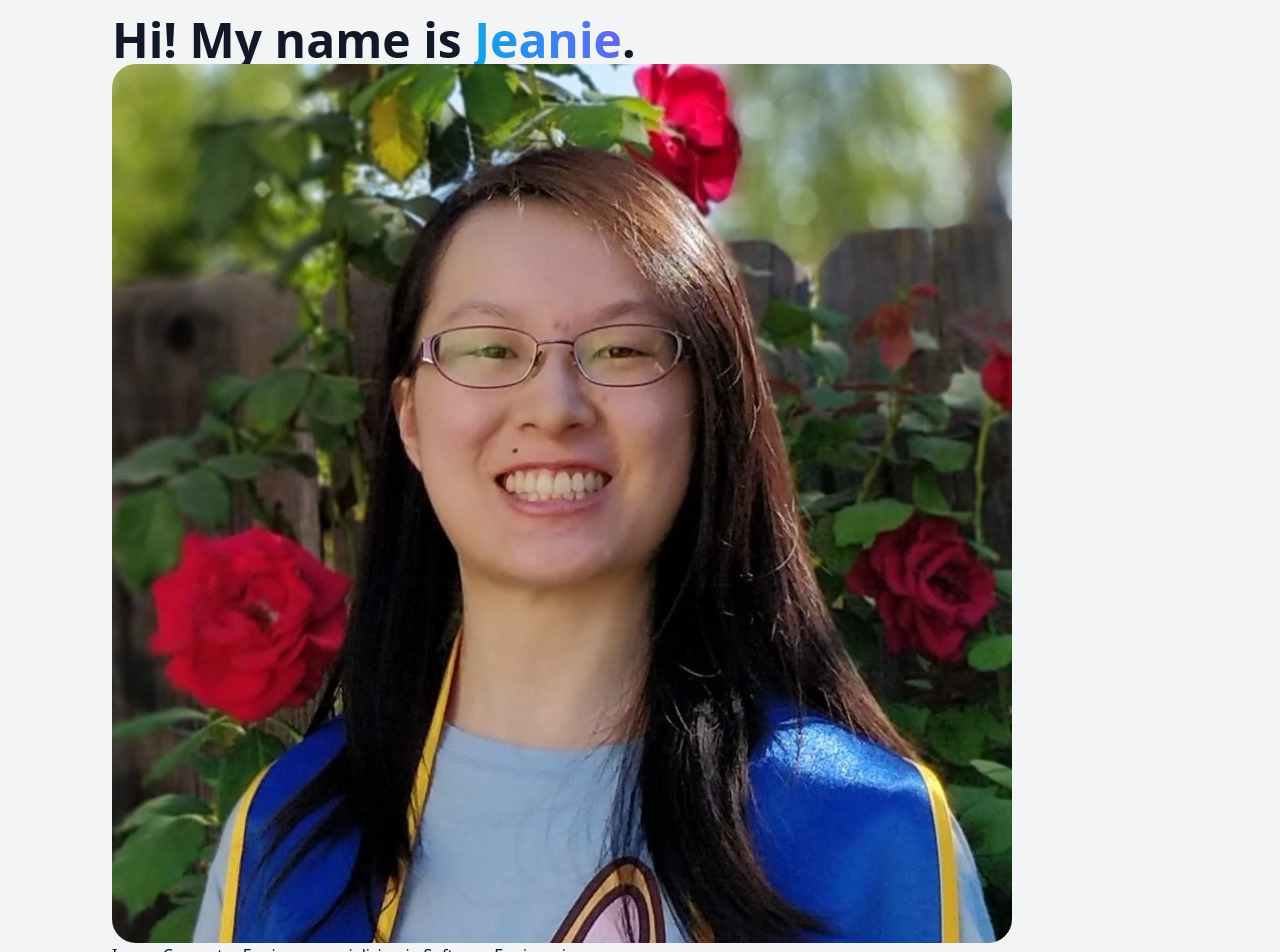
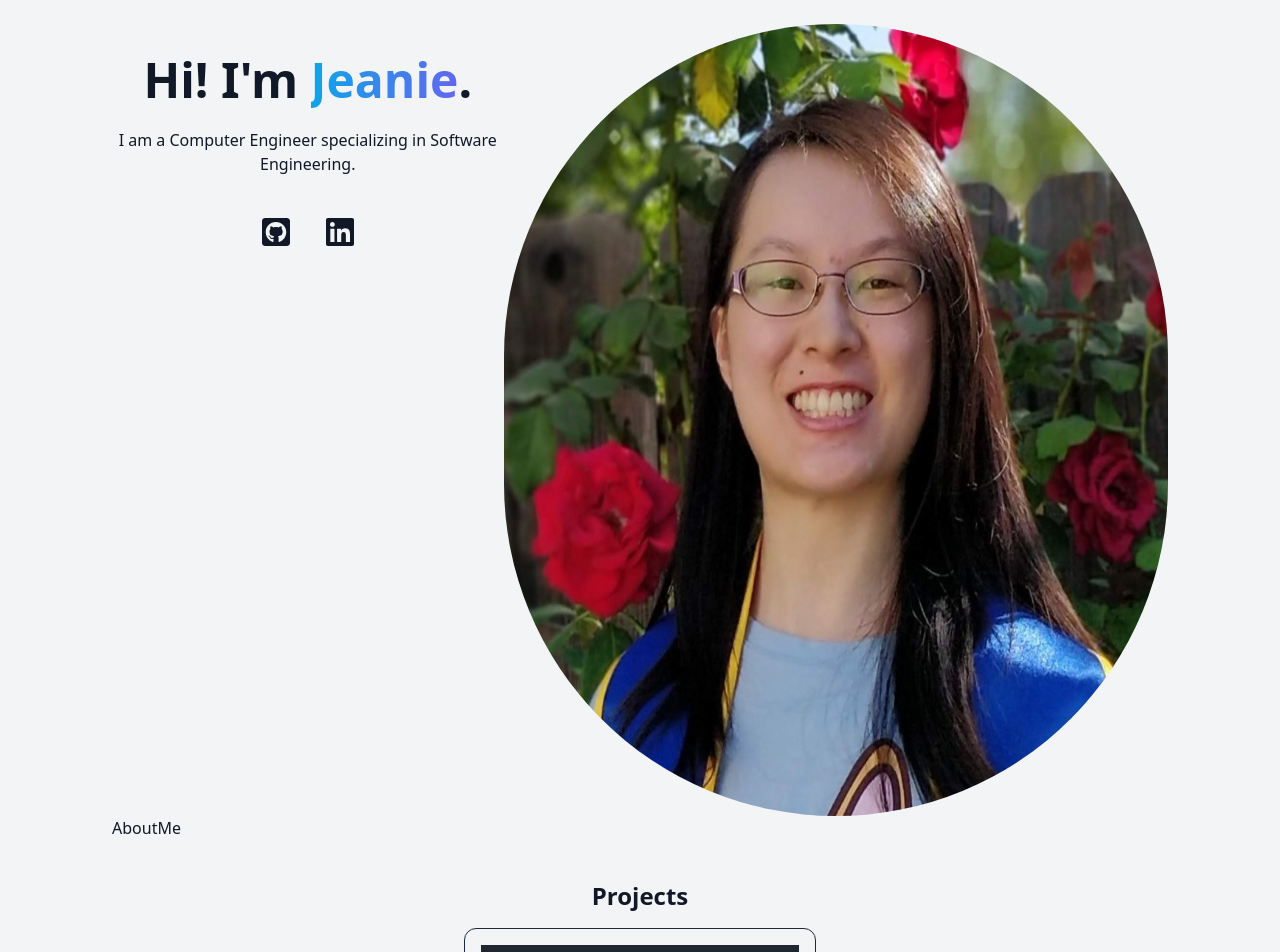
Before and after one commit to jechea14/jechea14.github.io, a React (Create React App) app in the folder portfolio/: page / in a window 1280 px wide. Shown: the part 60-1012 px from the top of the page. Built offline with nearby package versions, Linux system fonts and the light colour scheme.

Commit message:
Work on Intro

```diff
--- a/portfolio/src/Components/Button.js
+++ b/portfolio/src/Components/Button.js
@@ -3,7 +3,7 @@ import React from 'react'
 const Button = ({name}) => {
   return (
     <div>
-      <button className='border py-1 px-6 rounded-xl bg-purple-600 text-slate-100 hover:bg-purple-800 transition'>{name}</button>
+      <button className='border py-2 px-12 rounded-xl bg-purple-600 text-slate-100 hover:bg-purple-800 transition'>{name}</button>
     </div>
   )
 }
--- a/portfolio/src/Components/Intro.js
+++ b/portfolio/src/Components/Intro.js
@@ -1,18 +1,27 @@
 import React from 'react'
+import { FaGithubSquare, FaLinkedin } from 'react-icons/fa'
 import self_image from '../images/self_image.jpg'
 
 const Intro = () => {
   return (
-    <div>
-      <h1 className='text-5xl font-bold'>Hi! My name is <span className='font-bold text-transparent bg-clip-text bg-gradient-to-r from-sky-500 to-indigo-500'>Jeanie</span>.</h1>
-      <picture>
-        <img src={self_image}className='rounded-3xl'/>
+    <div className='h-screen md:flex flex-row-reverse'>
+      <picture className='flex justify-center mt-2'>
+        <img src={self_image} className='rounded-full w-72 md:w-auto lg:w-auto'/>
       </picture>
-      <p>I am a Computer Engineer specializing in Software Engineering.</p>
 
-      {/* social media icons and links */}
-      <div>
+      <div className='text-center'>
+        <h1 className='font-bold mt-4 text-5xl leading-loose'>Hi! I'm <span className='font-bold text-transparent bg-clip-text bg-gradient-to-r from-sky-500 to-indigo-500'>Jeanie</span>.</h1>
+        <p>I am a Computer Engineer specializing in Software Engineering.</p>
 
+        {/* social media icons and links */}
+        <div className='flex justify-center mt-10'>
+          <button className='mx-4'>
+            <a href='https://github.com/jechea14'><FaGithubSquare size={32}/></a>
+          </button>
+          <button className='mx-4'>
+            <a href='https://www.linkedin.com/in/jeanie-chea-765055151/'><FaLinkedin size={32}/></a>
+          </button>
+        </div>
       </div>
     </div>
   )
--- a/portfolio/src/Components/Work.js
+++ b/portfolio/src/Components/Work.js
@@ -30,7 +30,7 @@ const projects = [
 const Work = () => {
   return (
     <div>
-      <h1 className='text-2xl font-bold text-center pt-10'>Work</h1>
+      <h1 className='text-2xl font-bold text-center pt-10'>Projects</h1>
       <div className='flex flex-col items-center md:grid grid-cols-2 lg:grid-cols-3'>
         {projects.map((project) => {
           return <ProjectCard
```
